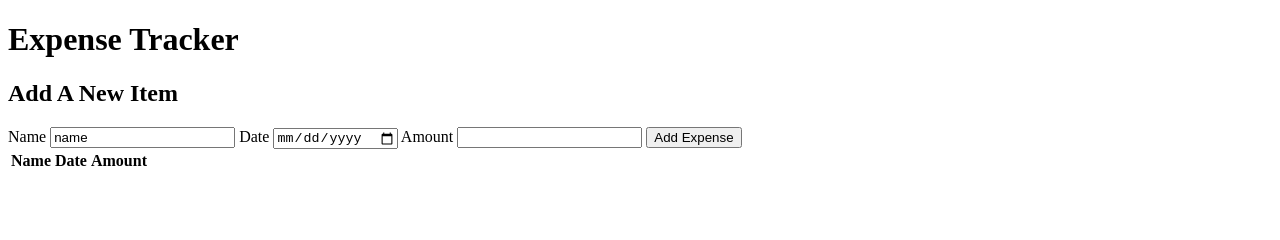
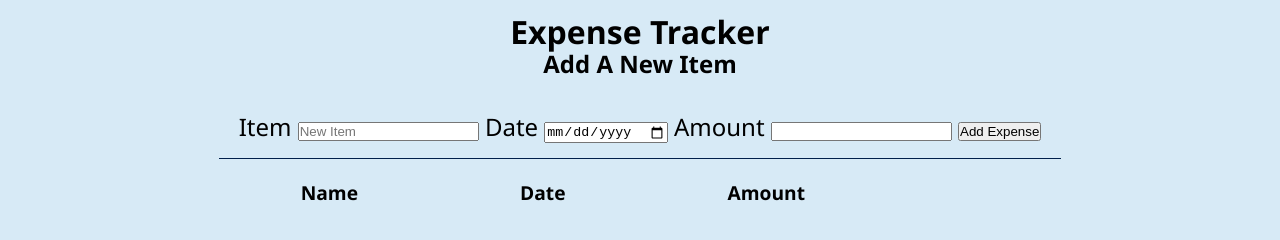
Before and after one commit to acquillac/Expense-App, a plain HTML site: page index.html in a window 1280 px wide. Drawn offline with Linux system fonts and the light colour scheme.

Commit message:
added styling

```diff
--- a/index.html
+++ b/index.html
@@ -5,21 +5,26 @@
     <meta http-equiv="X-UA-Compatible" content="IE=edge">
     <meta name="viewport" content="width=device-width, initial-scale=1.0">
     <link rel="stylesheet" href="/style.css">
-
     <title>Expense Tracker</title>
 </head>
 <body>
-    <h1>Expense Tracker</h1>
-    <h2>Add A New Item</h2>
-        <label for="name">Name</label>
-        <input type="text" name="name" id="name-input" value="name">
+  <div class="main-container">
+    <header>
+      <h1>Expense Tracker</h1>
+      <h2>Add A New Item</h2>
+    </header>
+      <div class="input-wraper">
+        <label for="item">Item</label>
+        <input type="text" name="name" id="name-input" placeholder="New Item">
         <label for="date">Date</label>
         <input type="date" id="date-input">
         <label for="amount">Amount</label>
         <input type="number" id="number-input">
         <button id="add-expense">Add Expense</button>
-        <div class="total"></div>
-        <table class="table">
+
+      </div>
+
+        <table>
             <thead>
               <tr>
                 <th>Name</th>
@@ -28,14 +33,10 @@
               </tr>
             </thead>
             <tbody>
-              <!-- <tr>
-                <td>Apple</td>
-                <td>dec 21 2019</td>
-                <td>$5.32</td>
-              </tr> -->
+
             </tbody>
           </table>
-
+        </div>
     <script src="app.js"></script>
 </body>
 </html>
--- a/style.css
+++ b/style.css
@@ -0,0 +1,38 @@
+*{
+    margin: 0;
+    padding: 0;
+    box-sizing: border-box;
+}
+
+body{
+    font-family: 'Segoe UI', Tahoma, Geneva, Verdana, sans-serif;
+    background: rgb(215, 234, 246);
+    display: flex;
+    justify-content: center;
+    padding-top: 1rem;
+    line-height: 2rem;
+}
+
+header{
+    display: flex;
+    flex-direction: column;
+    justify-content: center;
+    align-items: center;
+}
+
+.input-wraper{
+
+    margin: 1rem 0;
+    font-size: 1.5rem;
+    padding: 15px 20px;
+    border-bottom: 1px solid #011f4b;
+}
+
+table{
+    font-size: 1.2rem;
+}
+
+td, th{
+  margin: 0 8rem;
+  padding: 0 80px
+}
```
Also changed, not shown: 1 other file.
